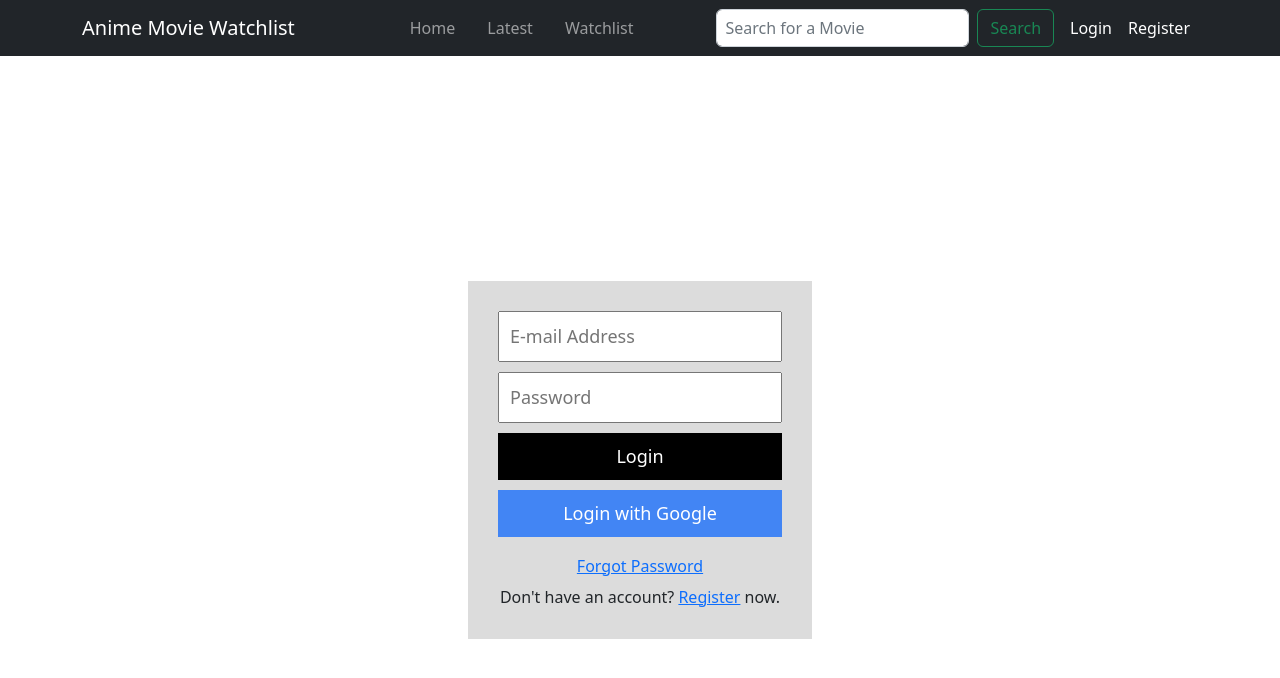
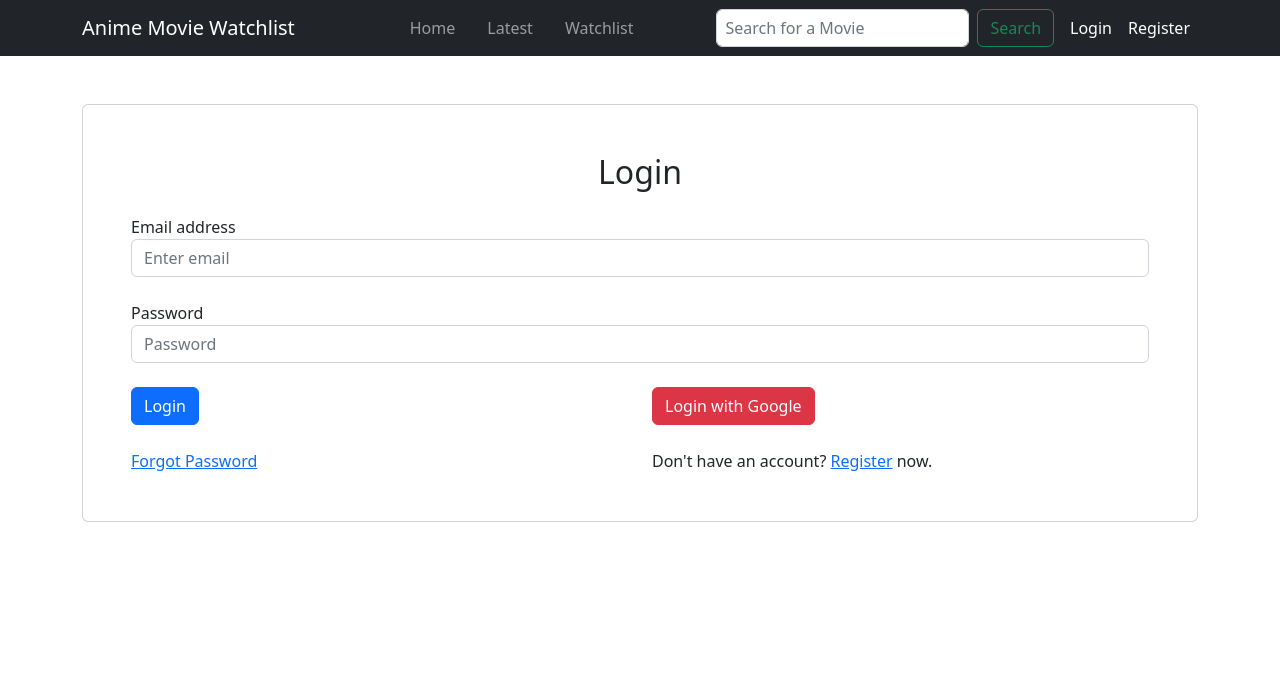
Before and after one commit to edavid2021/Fullstack-Movie-Watchlist-Application, a React (Create React App) app in the folder frontend/hw9-students-react/: page /Login in a window 1280 px wide. Shown: the top 678 px of the page. Built offline with nearby package versions, Linux system fonts and the light colour scheme; no server answers.

Commit message:
first commit

```diff
--- a/frontend/hw9-students-react/src/pages/Login.js
+++ b/frontend/hw9-students-react/src/pages/Login.js
@@ -2,11 +2,14 @@ import React, { useEffect, useState } from "react";
 import { Link, useNavigate } from "react-router-dom";
 import { auth, logInWithEmailAndPassword, signInWithGoogle } from "../firebase";
 import { useAuthState } from "react-firebase-hooks/auth";
+import { Row, Col } from "react-bootstrap";
+
 function Login() {
   const [email, setEmail] = useState("");
   const [password, setPassword] = useState("");
   const [user, loading, error] = useAuthState(auth);
   const navigate = useNavigate();
+
   useEffect(() => {
     if (loading) {
       // maybe trigger a loading screen
@@ -14,40 +17,71 @@ function Login() {
     }
     if (user) navigate("/dashboard");
   }, [user, loading]);
+
   return (
-    <div className="login">
-      <div className="login__container">
+    <div className="container my-5">
+      <div className="card p-5">
+        <h2 className="text-center mb-4">Login</h2>
+        <form>
+          <div className="form-group mb-4">
+            <label htmlFor="email">Email address</label>
             <input
-          type="text"
-          className="login__textBox"
+              type="email"
+              className="form-control"
+              id="email"
               value={email}
               onChange={(e) => setEmail(e.target.value)}
-          placeholder="E-mail Address"
+              placeholder="Enter email"
             />
+          </div>
+          <div className="form-group mb-4">
+            <label htmlFor="password">Password</label>
             <input
               type="password"
-          className="login__textBox"
+              className="form-control"
+              id="password"
               value={password}
               onChange={(e) => setPassword(e.target.value)}
               placeholder="Password"
             />
+          </div>
+          <Row className="mt-4 justify-content-between">
+            <Col sm={12} md={6} className="mb-3 mb-md-0">
               <button
-          className="login__btn"
-          onClick={() => logInWithEmailAndPassword(email, password)}
+                type="submit"
+                className="btn btn-primary btn-block"
+                onClick={(e) => {
+                  e.preventDefault();
+                  logInWithEmailAndPassword(email, password);
+                }}
               >
                 Login
               </button>
-        <button className="login__btn login__google" onClick={signInWithGoogle}>
+            </Col>
+            <Col sm={12} md={6}>
+              <button
+                className="btn btn-danger btn-block"
+                onClick={signInWithGoogle}
+              >
                 Login with Google
               </button>
-        <div>
+            </Col>
+          </Row>
+          <Row className="mt-4 justify-content-between">
+            <Col xs={12} sm={6} className="mb-3 mb-sm-0">
               <Link to="/reset">Forgot Password</Link>
-        </div>
-        <div>
+            </Col>
+            <Col xs={12} sm={6}>
+              <div className="text-sm-right">
                 Don't have an account? <Link to="/register">Register</Link> now.
               </div>
+            </Col>
+          </Row>
+
+        </form>
       </div>
     </div>
   );
 }
+
 export default Login;
--- a/frontend/hw9-students-react/src/pages/Watchlist.js
+++ b/frontend/hw9-students-react/src/pages/Watchlist.js
@@ -75,7 +75,7 @@ function Watchlist() {
           {movies.map((movie) => {
             return (
               <div className="col d-flex" key={movie.id}>
-                <Link to={`/MovieDetails/${movie.id}`} className="movie-link">
+                <Link to={`/WatchlistMovieDetails/${movie.id}`} className="movie-link">
                   <div className="card h-100">
                     <img
                       className="card-img-top"
```
Lines whose indentation alone changed are shown as unchanged.
